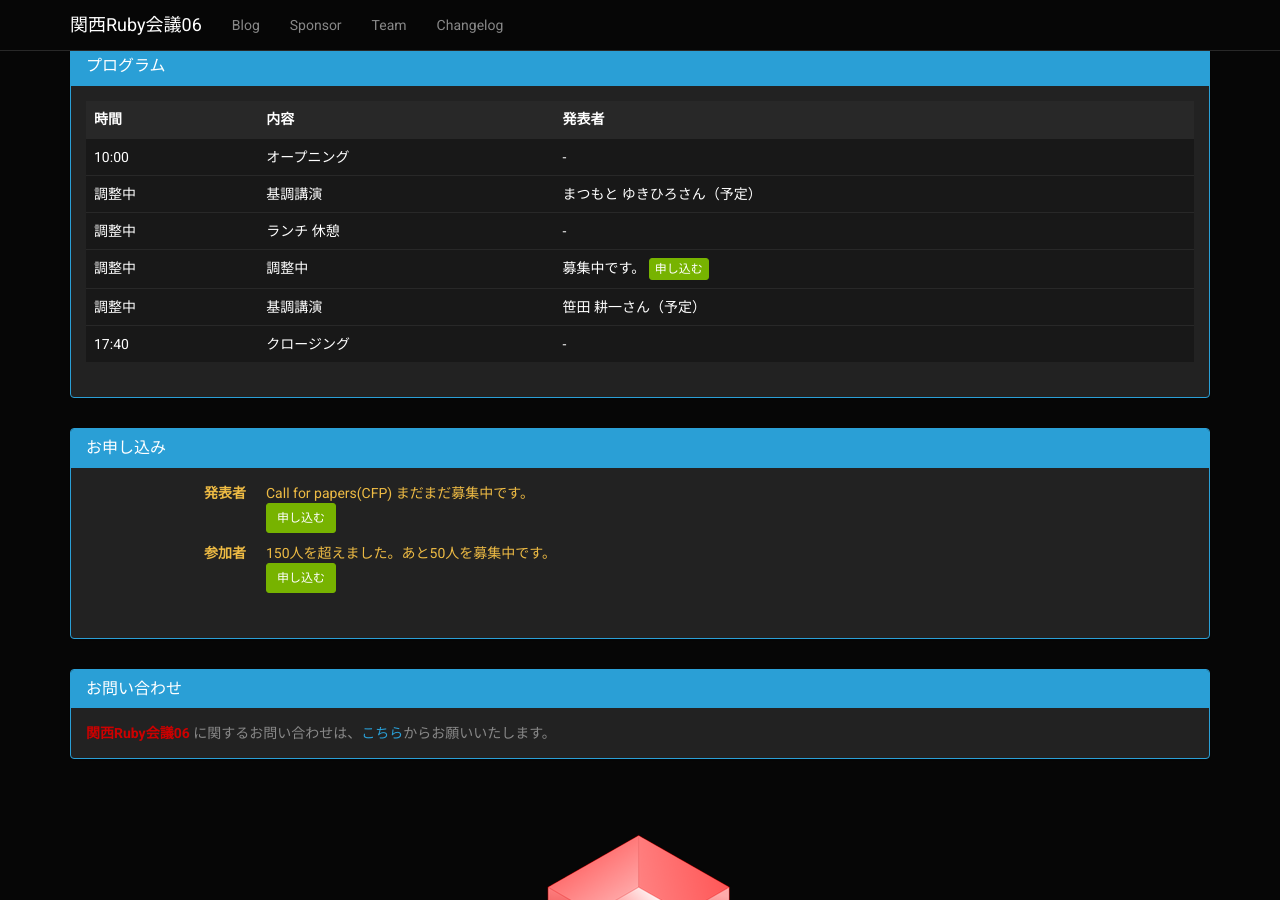
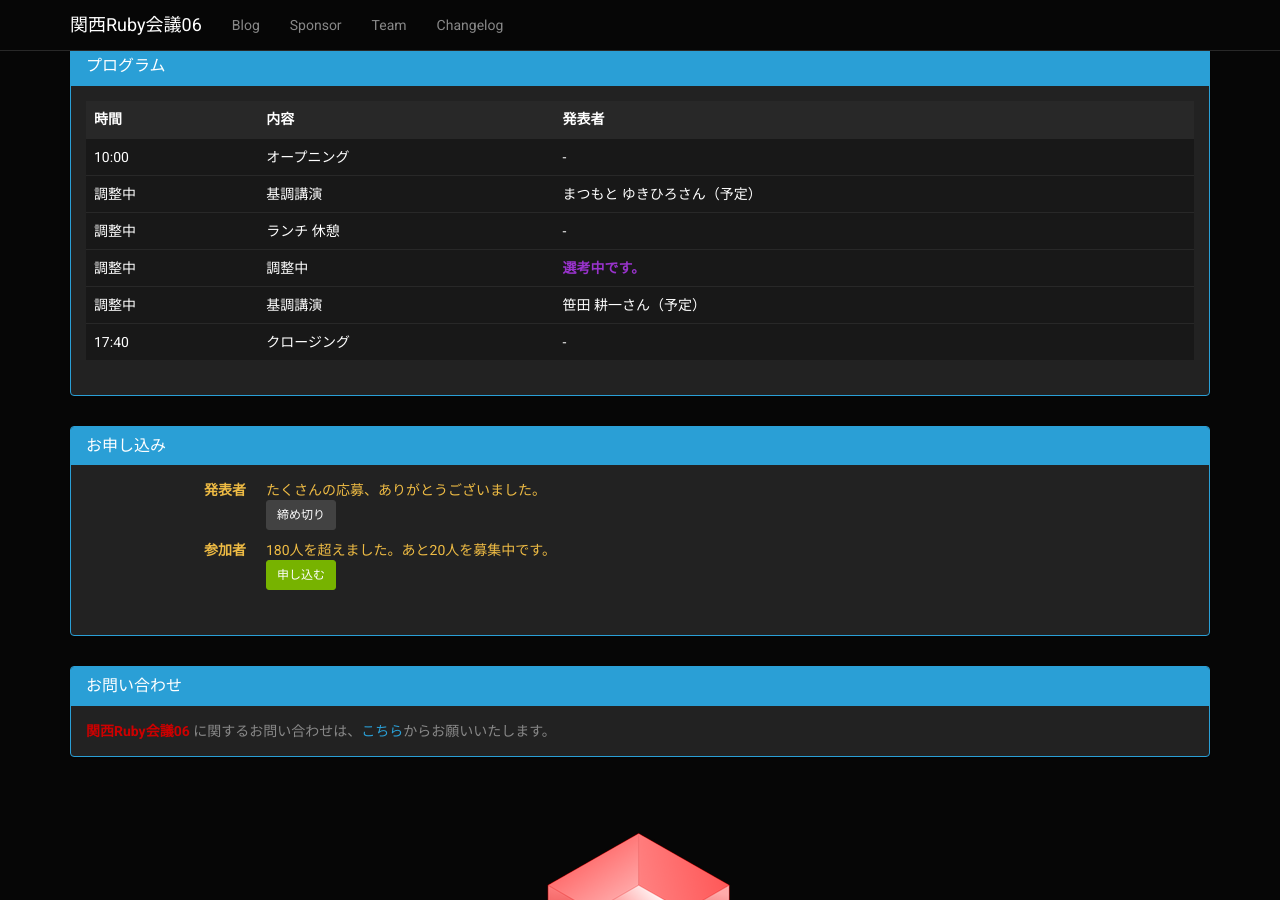
Before and after one commit to rubykansai/kansai06, a Jekyll site: the page built from index.html, in a window 1280 px wide and 900 px high, scrolled down 1343 px. Built offline with Jekyll 4.4.1, drawn with Linux system fonts in a browser that asks for light colours; nearby versions of some CDN libraries.

```diff
--- a/index.html
+++ b/index.html
@@ -85,8 +85,7 @@ title:  Overview
               <td>調整中</td>
               <td>調整中</td>
               <td>
-                募集中です。
-                <a class="btn btn-success btn-xs" href="https://rubykansai.doorkeeper.jp/events/23924">申し込む</a>
+                <strong class="text-info">選考中です。</strong>
               </td>
             </tr>
             <tr>
@@ -116,12 +115,12 @@ title:  Overview
         <dl class="dl-horizontal text-warning">
           <dt>発表者</dt>
           <dd>
-            Call for papers(CFP) まだまだ募集中です。<br/>
-            <a class="btn btn-success btn-sm btn-registration" href="https://rubykansai.doorkeeper.jp/events/23924">申し込む</a>
+            たくさんの応募、ありがとうございました。<br/>
+            <a class="btn btn-default btn-sm btn-registration" href="https://rubykansai.doorkeeper.jp/events/23924">締め切り</a>
           </dd>
           <dt>参加者</dt>
           <dd>
-            150人を超えました。あと50人を募集中です。<br/>
+            180人を超えました。あと20人を募集中です。<br/>
             <a class="btn btn-success btn-sm btn-registration" href="https://rubykansai.doorkeeper.jp/events/24374">申し込む</a>
           </dd>
         </dl>
```
Also changed, not shown: team/index.html (+13 -0 lines).
